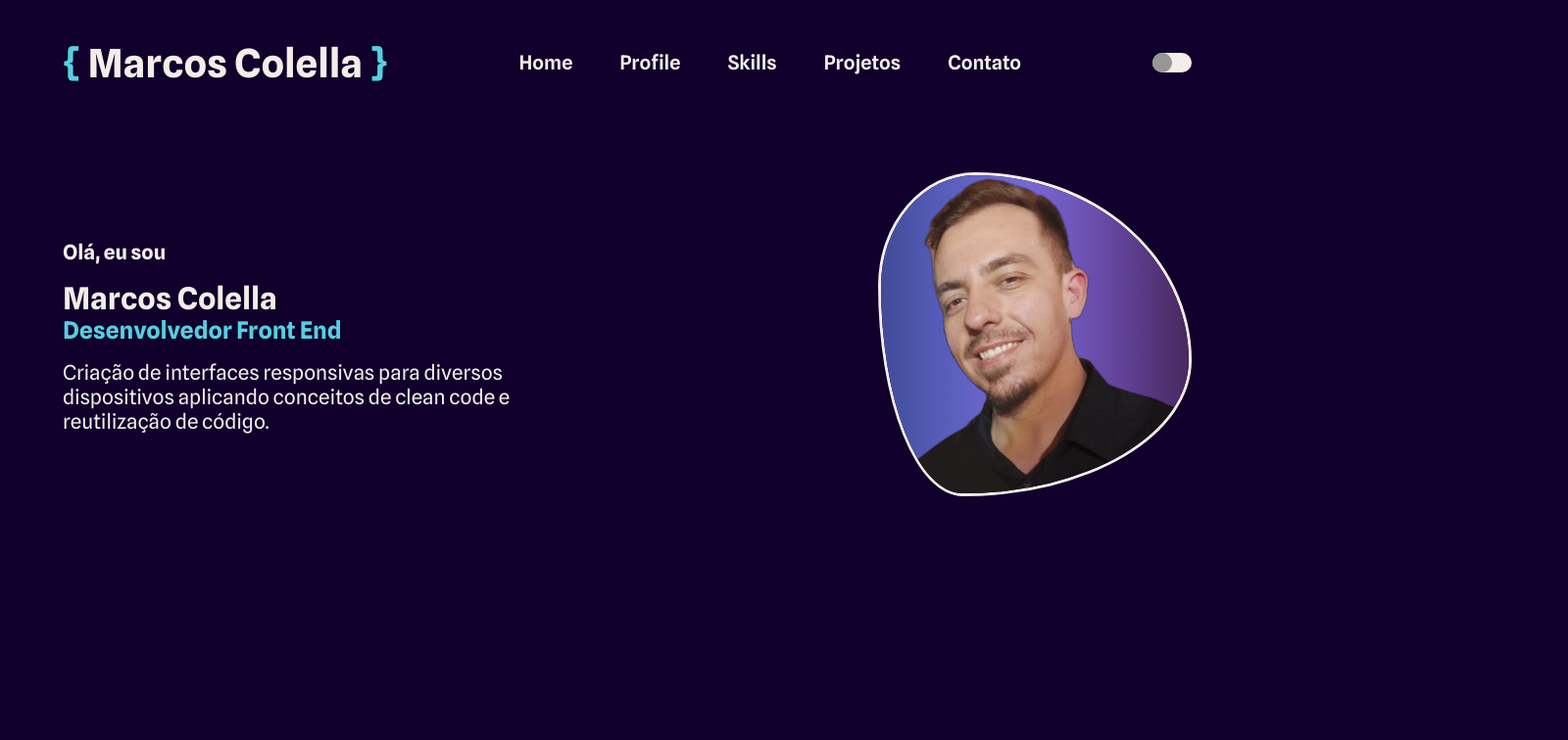
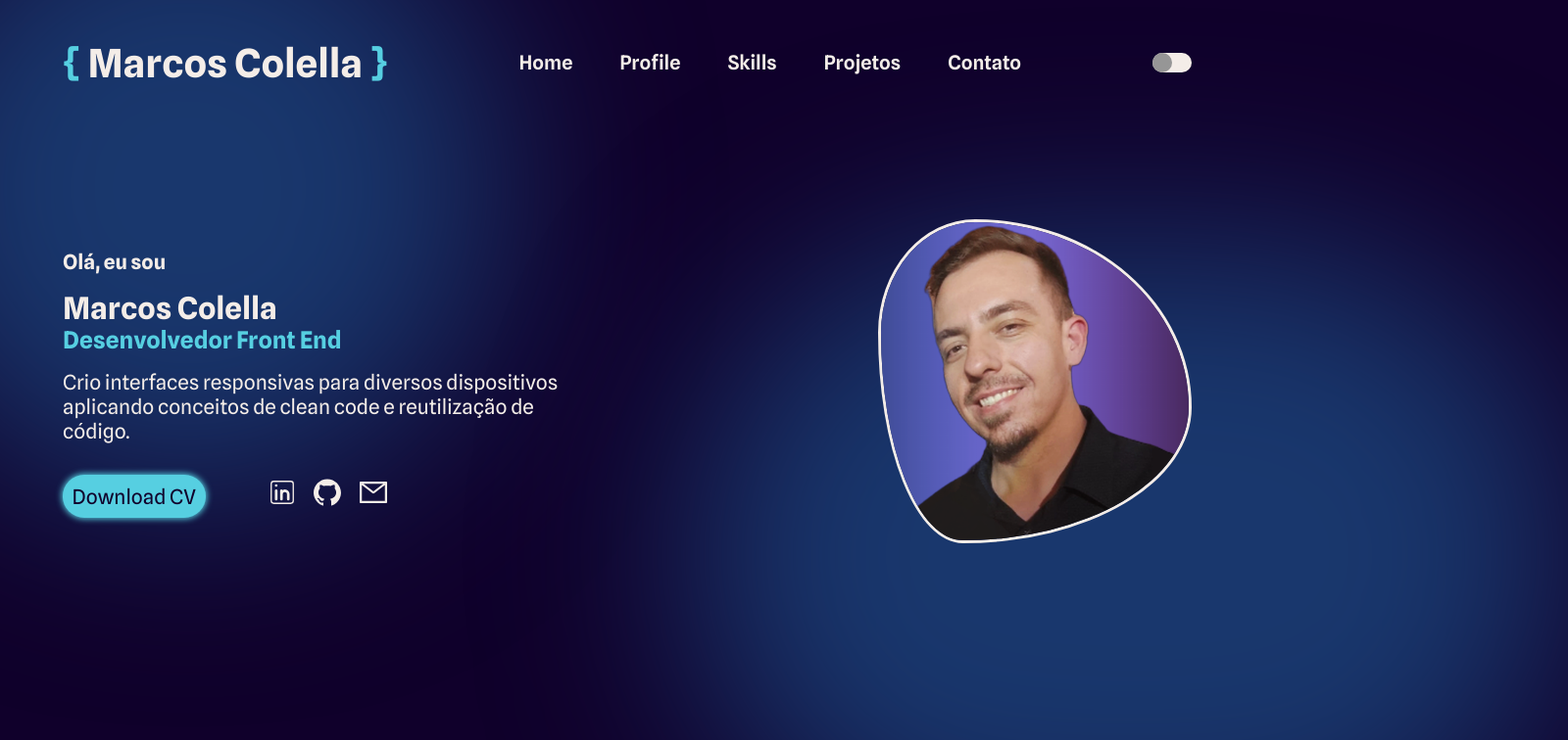
Before and after one commit to ColellaDev/Portfolio, a React (Vite) app: page / in a window 1280 px wide. Shown: the top 756 px of the page at 98% size, 1600 px wide, since content can reach past the window. Built offline with nearby package versions, Linux system fonts and the light colour scheme.

Commit message:
Implementamos botões e ícones no Profile e criamos a sessão Skills

```diff
--- a/package.json
+++ b/package.json
@@ -12,6 +12,8 @@
   "dependencies": {
     "react": "^18.2.0",
     "react-dom": "^18.2.0",
+    "react-icons": "^5.0.1",
+    "react-scroll": "^1.9.0",
     "react-switch": "^7.0.0",
     "styled-components": "^6.1.8"
   },
--- a/src/App.jsx
+++ b/src/App.jsx
@@ -2,12 +2,14 @@ import React from 'react';
 import { Container } from "./styles"
 import { NavBar } from './components/NavBar';
 import { Profile } from './components/Profile';
+import { Skills } from './components/Skills';
 
 export function App() {
   return (
     <Container>
       <NavBar/>
       <Profile/>
+      <Skills/>
     </Container>
 
   );
--- a/src/components/NavBar/index.jsx
+++ b/src/components/NavBar/index.jsx
@@ -3,21 +3,22 @@ import Switch from 'react-switch';
 import { Container, StyledLink } from './styles';
 import { useTheme } from "styled-components"
 import { ThemeContext } from '../../styles/theme';
+import { Link as ScrollLink } from 'react-scroll';
 
 export function NavBar() {
 const { TITLE, COLORS } = useTheme()
 const {toggleTheme} = useContext(ThemeContext)
 
   return (
-    <Container>
+    <Container id="Home">
 
       <h1><span>{"{ "}</span>Marcos Colella<span>{" }"}</span></h1>
       <ul>
-        <li><StyledLink href="#Home">Home</StyledLink></li>
-        <li><StyledLink href="#Profile">Profile</StyledLink></li>
-        <li><StyledLink href="#Skills">Skills</StyledLink></li>
-        <li><StyledLink href="#Projetos">Projetos</StyledLink></li>
-        <li><StyledLink href="#Contato">Contato</StyledLink></li>
+        <li><ScrollLink to="Home" smooth={true} duration={500}><StyledLink>Home</StyledLink></ScrollLink></li>
+        <li><ScrollLink to="Profile" smooth={true} duration={500}><StyledLink>Profile</StyledLink></ScrollLink></li>
+        <li><ScrollLink to="Skills" smooth={true} duration={500}><StyledLink>Skills</StyledLink></ScrollLink></li>
+        <li><StyledLink>Projetos</StyledLink></li>
+        <li><StyledLink>Contato</StyledLink></li>
       </ul>
 
       <Switch
--- a/src/components/NavBar/styles.js
+++ b/src/components/NavBar/styles.js
@@ -4,18 +4,11 @@ export const Container = styled.div`
 height: 4rem;
 padding: 2rem;
 font-size: 1.25rem;
+//position: fixed;
+width: 100%;
 display: flex;
 justify-content: space-between;
 align-items: center;
-
-span {
-    color: ${({theme}) => theme.COLORS.SECUNDARY}
-}
-
-> h1 {
-
-}
-
 
 > ul {
     list-style: none;
@@ -24,15 +17,12 @@ span {
     gap: 3rem;
     font-weight: 600;
 }
-
 `
 
 export const StyledLink = styled.a`
   position: relative;
-  text-decoration: none;
+  cursor: pointer;
   color: ${({ theme }) => theme.COLORS.PRIMARY};
-
-
 
   &:before {
     content: '';
@@ -51,9 +41,11 @@ export const StyledLink = styled.a`
     transform: scale(1);
     transform-origin: left;
     background-color: ${({ theme }) => theme.COLORS.SECUNDARY};
+    box-shadow: 0px 0px 5px 0.7px ${({theme}) => theme.COLORS.SECUNDARY}
   }
   &:hover{
     transition: 0.4s ease-in-out;
     color: ${({ theme }) => theme.COLORS.SECUNDARY};
+
   }
 `;
--- a/src/components/Profile/index.jsx
+++ b/src/components/Profile/index.jsx
@@ -1,7 +1,12 @@
-import { Container, About, Avatar } from "./styles"
+import { Container, Hero, About, Links, Avatar, TopBlur, BottomBlur } from "./styles"
 import { useTheme } from "styled-components"
+import { CiLinkedin } from "react-icons/ci";
+import { AiOutlineMail } from "react-icons/ai";
+import { AiOutlineGithub } from "react-icons/ai";
 import avatarDark from "../../assets/avatarDark.png"
 import avatarLight from "../../assets/avatarLight.png"
+import curriculo from "../../assets/CurriculoMarcosColella.pdf"
+
 
 
 export function Profile() {
@@ -9,17 +14,27 @@ export function Profile() {
     const { TITLE } = useTheme()
 
     return(
-        <Container>
-
+        <Container id="Profile">
+            <Hero>
                 <About>
                  <h4>Olá,  eu sou</h4>
                  <h2>Marcos Colella</h2>
                  <h3><span>Desenvolvedor Front End</span></h3>
                  <p>
-            Criação de interfaces responsivas para diversos dispositivos aplicando conceitos de clean code
+                 Crio interfaces responsivas para diversos dispositivos aplicando conceitos de clean code
                   e reutilização de código.
                  </p>
+
+                <Links>
+                <a className="curriculoBtn" href={curriculo} download="CurrículoMarcosColella.pdf">Download CV</a>
+
+                 <a className="iconLink" href="https://www.linkedin.com/in/marcos-colella-esteves-952a3866/" target="_blank"><CiLinkedin /></a>
+                 <a className="iconLink" href="https://github.com/ColellaDev" target="_blank"><AiOutlineGithub /></a>
+                 <a className="iconLink" href="mailto:marcos.colella@gmail.com" target="_blank"><AiOutlineMail /></a>
+                </Links>
+
                 </About>
+
 
                  <Avatar>
                 { TITLE == "dark" ?
@@ -27,6 +42,10 @@ export function Profile() {
                   <img src={avatarLight} alt="Foto Perfil Marcos Colella"/>
                 }
                  </Avatar>
+            </Hero>
+
+            <TopBlur background={TITLE === "dark" ? "rgba(25, 55, 109, 1)" : "rgba(25, 55, 109, 0.2)"} />
+            <BottomBlur background={TITLE === "dark" ? "rgba(25, 55, 109, 1)" : "rgba(25, 55, 109, 0.2)"} />
 
         </Container>
     )
--- a/src/components/Profile/styles.js
+++ b/src/components/Profile/styles.js
@@ -1,7 +1,11 @@
 import styled from "styled-components"
 
 export const Container = styled.div`
-margin-top: 5rem;
+margin-top: 8rem;
+min-height: 100vh;
+`
+
+export const Hero = styled.div`
 font-size: 1.3rem;
 
 display: flex;
@@ -10,7 +14,6 @@ align-items: center;
 gap: 20rem;
 `
 
-
 export const About = styled.div`
  width: 32rem;
 
@@ -18,15 +21,46 @@ export const About = styled.div`
     margin-top: 1rem;
  }
 
-  span {
-    color: ${({theme}) => theme.COLORS.SECUNDARY};
- }
-
   p {
     margin-top: 1rem;
+    margin-bottom: 2rem;
  }
 
 
+`
+
+export const Links = styled.div`
+display: flex;
+align-items: center;
+gap: 0.9rem;
+
+   .iconLink{
+      color: ${({theme}) => theme.COLORS.PRIMARY};
+      font-size: 2rem;
+
+      &:hover {
+      transition: all 0.3s ease-in;
+      scale: 1.2;
+    }
+   }
+
+   .curriculoBtn {
+   margin-right: 3rem;
+   padding: 0.6rem;
+
+   color: ${({theme}) => theme.COLORS.BACKGROUND};
+   background-color: ${({theme}) => theme.COLORS.SECUNDARY};
+   border-radius: 1.5rem;
+   font-weight: 400;
+
+
+    box-shadow: 0px 0px 6px 1px ${({theme}) => theme.COLORS.SECUNDARY};
+
+    &:hover {
+      transition: all 0.3s ease-in;
+      box-shadow: 0px 0px 10px 4px ${({theme}) => theme.COLORS.SECUNDARY};
+    }
+ }
 `
 
 export const Avatar = styled.div`
@@ -37,7 +71,32 @@ export const Avatar = styled.div`
    border-radius: 31% 69% 73% 27% / 35% 58% 42% 65%  ;
    border-color: ${({theme}) => theme.COLORS.PRIMARY};
    border: solid;
-
-
 }
 `
+export const TopBlur = styled.div`
+  position: absolute;
+  width: 50vw;
+  height: 50vw;
+  min-width: 350px;
+  min-width: 350px;
+  top: -128px;
+  left: -10vw;
+  border-radius: 764px;
+  background: ${({ background }) => background};
+  filter: blur(100px);
+  z-index: -1;
+
+`
+export const BottomBlur = styled.div`
+  position: absolute;
+  width: 70vw;
+  height: 50vw;
+  min-width: 350px;
+  min-width: 250px;
+  top: 246px;
+  right: -25vw;
+  border-radius: 764px;
+  background: ${({ background }) => background};
+  filter: blur(100px);
+  z-index: -1;
+`
--- /dev/null
+++ b/src/components/Skills/index.jsx
@@ -0,0 +1,10 @@
+import  { Container } from "./styles"
+
+export function Skills() {
+
+    return (
+        <Container id="Skills">
+            <h1>Skills</h1>
+        </Container>
+    )
+}
--- /dev/null
+++ b/src/components/Skills/styles.js
@@ -0,0 +1,10 @@
+import styled from "styled-components"
+
+export const Container = styled.div`
+margin-top: 8rem;
+min-height: 100vh;
+
+display: flex;
+justify-content: center;
+
+`
--- a/src/styles/global.js
+++ b/src/styles/global.js
@@ -15,9 +15,19 @@ export default createGlobalStyle`
 
     font-family: "Spline Sans", sans-serif;
 
+    span {
+    color: ${({theme}) => theme.COLORS.SECUNDARY}
+    }
+
+    a {
+      text-decoration: none;
+    }
+
     padding: 2rem;
 
   }
+
+
 
  /*
   button, a {
--- a/src/styles/light.js
+++ b/src/styles/light.js
@@ -3,13 +3,11 @@ export default {
 
     COLORS: {
 
-      //BACKGROUND: "#e0aaff",
-      BACKGROUND: "#EFF7FD",
+      BACKGROUND: "#F5F5F5",
       TOGGLE: "#312E38",
 
       PRIMARY: "#10002B",
-      SECUNDARY: "#479B9B",
-      x:"#f72585",
+      SECUNDARY: "#3D8989",
 
       RED: "#FF002E"
     }
```
Also changed, not shown: 2 other files (tests, documents, lock files or other folders). Lines whose indentation alone changed are shown as unchanged.
